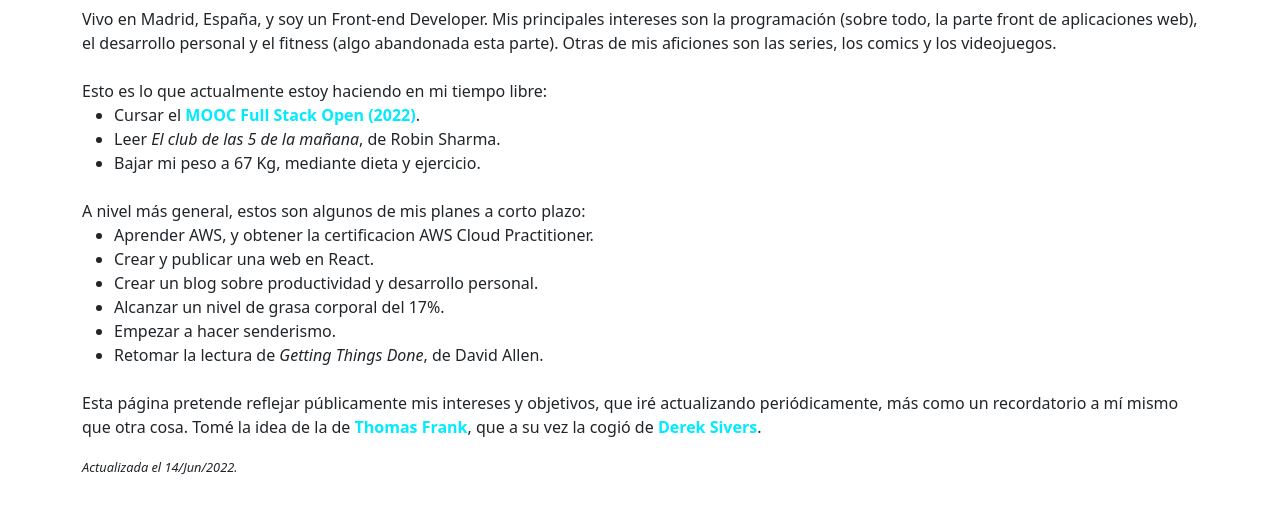
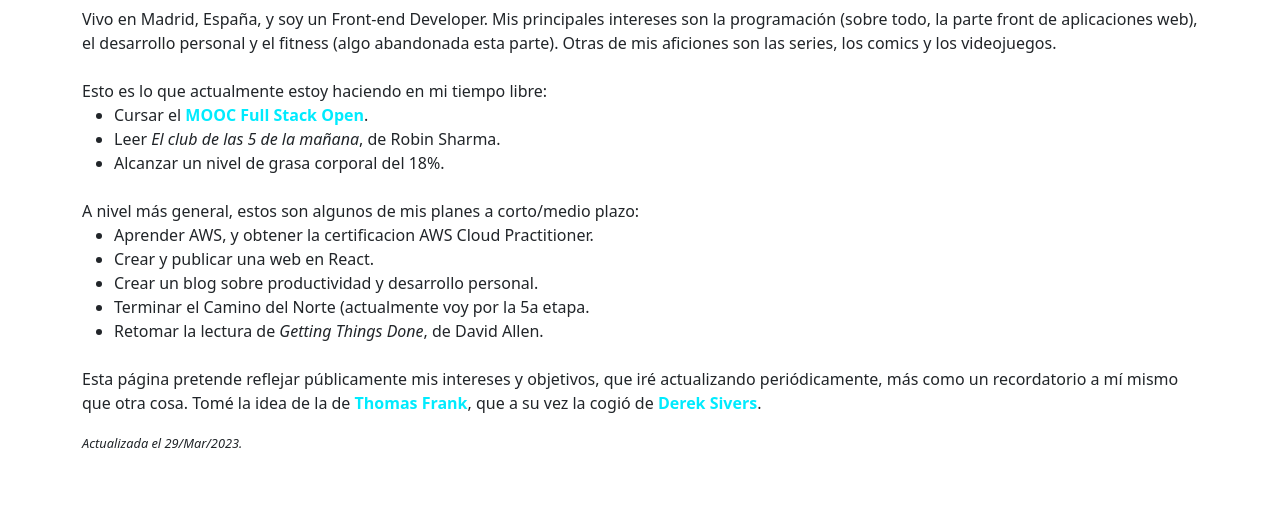
Before and after one commit to asorni/asorni.github.io, a plain HTML site: page index.html in a window 1280 px wide. Shown: the part 161-674 px from the top of the page. Drawn offline with nearby package versions, Linux system fonts and the light colour scheme.

Commit message:
Update index.html
2023-03 Update

```diff
--- a/index.html
+++ b/index.html
@@ -49,20 +49,19 @@
 
         <article>Esto es lo que actualmente estoy haciendo en mi tiempo libre:
             <ul>
-                <li>Cursar el <a href="https://fullstackopen.com/en/">MOOC Full Stack Open (2022)</a>.</li>
+                <li>Cursar el <a href="https://fullstackopen.com/en/">MOOC Full Stack Open</a>.</li>
                 <li>Leer <em>El club de las 5 de la mañana</em>, de Robin Sharma.</li>
-                <li>Bajar mi peso a 67 Kg, mediante dieta y ejercicio.</li>
+                <li>Alcanzar un nivel de grasa corporal del 18%.</li>
             </ul>
         </article>
 
         <article>
-            A nivel más general, estos son algunos de mis planes a corto plazo:
+            A nivel más general, estos son algunos de mis planes a corto/medio plazo:
             <ul>
                 <li>Aprender AWS, y obtener la certificacion AWS Cloud Practitioner.</li>
                 <li>Crear y publicar una web en React.</li>
                 <li>Crear un blog sobre productividad y desarrollo personal.</li>
-                <li>Alcanzar un nivel de grasa corporal del 17%.</li>
-                <li>Empezar a hacer senderismo.</li>
+                <li>Terminar el Camino del Norte (actualmente voy por la 5a etapa.</li>
                 <li>Retomar la lectura de <em>Getting Things Done</em>, de David Allen.</li>
             </ul>
         </article>
@@ -71,7 +70,7 @@
             Esta página pretende reflejar públicamente mis intereses y objetivos, que iré actualizando periódicamente, más como un recordatorio a mí mismo que otra cosa. Tomé la idea de la de <a href="https://thomasjfrank.com/now/">Thomas Frank</a>, que a su vez la cogió de <a href="https://sive.rs/now">Derek Sivers</a>.
         </aside>
 
-        <footer>Actualizada el 14/Jun/2022.</footer>
+        <footer>Actualizada el 29/Mar/2023.</footer>
     </section>
 
     <script src="https://cdn.jsdelivr.net/npm/bootstrap@5.0.2/dist/js/bootstrap.bundle.min.js" integrity="sha384-MrcW6ZMFYlzcLA8Nl+NtUVF0sA7MsXsP1UyJoMp4YLEuNSfAP+JcXn/tWtIaxVXM" crossorigin="anonymous"></script>
```
